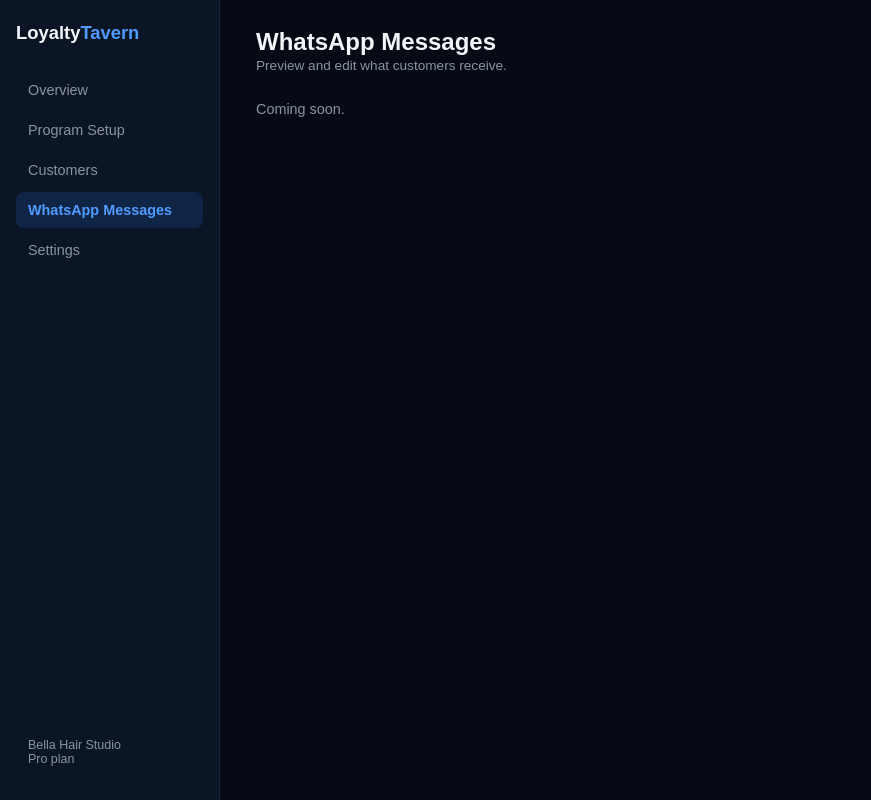
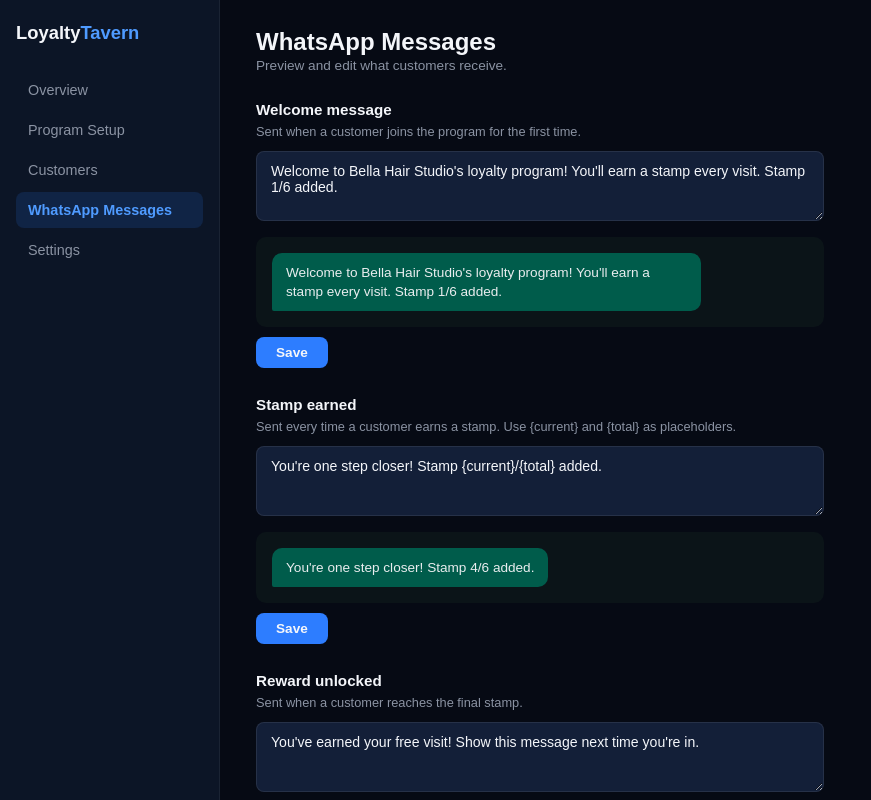
Before and after one commit to mmmlungi/digitaltavern-loyalty, a React (Vite) app: page /messages in a window 1280 px wide. Shown: the top 800 px of the page, without its empty margins (0-871 px from the left). Built offline with nearby package versions, Linux system fonts and the light colour scheme.

Commit message:
Build WhatsApp Messages page with live preview; remove duplicate fields from Program Setup

```diff
--- a/src/pages/Messages/Messages.jsx
+++ b/src/pages/Messages/Messages.jsx
@@ -1,11 +1,42 @@
+import { useState } from 'react';
+
+const TEMPLATES = [
+  { id: 'welcome', label: 'Welcome message', hint: "Sent when a customer joins the program for the first time.", default: "Welcome to Bella Hair Studio's loyalty program! You'll earn a stamp every visit. Stamp 1/6 added.", exampleVars: {} },
+  { id: 'stamp', label: 'Stamp earned', hint: "Sent every time a customer earns a stamp. Use {current} and {total} as placeholders.", default: "You're one step closer! Stamp {current}/{total} added.", exampleVars: { current: '4', total: '6' } },
+  { id: 'reward', label: 'Reward unlocked', hint: "Sent when a customer reaches the final stamp.", default: "You've earned your free visit! Show this message next time you're in.", exampleVars: {} },
+  { id: 'reminder', label: 'Reminder (close to reward)', hint: "Optional nudge sent to customers who are 1 stamp away but haven't visited in a while.", default: "You're just {remaining} stamp away from your free visit! We'd love to see you again soon.", exampleVars: { remaining: '1' } },
+];
+
+function renderPreview(text, vars) {
+  let result = text;
+  Object.entries(vars).forEach(([key, value]) => {
+    result = result.replaceAll(`{`+key+`}`, value);
+  });
+  return result;
+}
+
 export default function Messages() {
+  const [values, setValues] = useState(Object.fromEntries(TEMPLATES.map((t) => [t.id, t.default])));
+  const [savedId, setSavedId] = useState(null);
+  const handleChange = (id, text) => { setValues((prev) => ({ ...prev, [id]: text })); };
+  const handleSave = (id) => { setSavedId(id); setTimeout(() => setSavedId(null), 2500); };
+
   return (
     <main className="main">
       <h1 className="main__title">WhatsApp Messages</h1>
       <p className="main__subtitle">Preview and edit what customers receive.</p>
-      <p style={{ color: 'var(--silver-500)', fontSize: '0.9rem' }}>
-        Coming soon.
-      </p>
+      {TEMPLATES.map((template) => (
+        <div className="form-section" key={template.id}>
+          <div className="form-section__label">{template.label}</div>
+          <p className="form-section__hint">{template.hint}</p>
+          <textarea className="form-textarea" value={values[template.id]} onChange={(e) => handleChange(template.id, e.target.value)} />
+          <div className="wa-preview">
+            <div className="wa-preview__bubble">{renderPreview(values[template.id], template.exampleVars)}</div>
+          </div>
+          <button className="save-button save-button--small" onClick={() => handleSave(template.id)}>Save</button>
+          {savedId === template.id && <span className="save-confirmation save-confirmation--inline">Saved</span>}
+        </div>
+      ))}
     </main>
   );
 }
--- a/src/pages/ProgramSetup/ProgramSetup.jsx
+++ b/src/pages/ProgramSetup/ProgramSetup.jsx
@@ -1,27 +1,13 @@
 import { useState } from 'react';
 
 const RULE_OPTIONS = [
-  {
-    id: 'every_6th',
-    title: 'Every 6th visit free',
-    description: 'Customers earn a stamp per visit. Reward unlocks on the 6th.',
-  },
-  {
-    id: 'every_11th',
-    title: 'Every 11th visit free',
-    description: 'Customers earn a stamp per visit. Reward unlocks on the 11th.',
-  },
+  { id: 'every_6th', title: 'Every 6th visit free', description: 'Customers earn a stamp per visit. Reward unlocks on the 6th.' },
+  { id: 'every_11th', title: 'Every 11th visit free', description: 'Customers earn a stamp per visit. Reward unlocks on the 11th.' },
 ];
 
 export default function ProgramSetup() {
   const [rule, setRule] = useState('every_6th');
   const [rewardDescription, setRewardDescription] = useState('');
-  const [stampMessage, setStampMessage] = useState(
-    "You're one step closer! Stamp {current}/{total} added."
-  );
-  const [rewardMessage, setRewardMessage] = useState(
-    "You've earned your free visit! Show this message next time you're in."
-  );
   const [saved, setSaved] = useState(false);
 
   const handleSave = () => {
@@ -38,17 +24,8 @@ export default function ProgramSetup() {
         <div className="form-section__label">Reward rule</div>
         <div className="rule-options">
           {RULE_OPTIONS.map((option) => (
-            <label
-              key={option.id}
-              className={'rule-option' + (rule === option.id ? ' rule-option--selected' : '')}
-            >
-              <input
-                type="radio"
-                name="rule"
-                value={option.id}
-                checked={rule === option.id}
-                onChange={() => setRule(option.id)}
-              />
+            <label key={option.id} className={'rule-option' + (rule === option.id ? ' rule-option--selected' : '')}>
+              <input type="radio" name="rule" value={option.id} checked={rule === option.id} onChange={() => setRule(option.id)} />
               <span className="rule-option__text">
                 <strong>{option.title}</strong>
                 <span>{option.description}</span>
@@ -60,43 +37,13 @@ export default function ProgramSetup() {
 
       <div className="form-section">
         <div className="form-section__label">What's the reward?</div>
-        <p className="form-section__hint">
-          e.g. "Free haircut" or "R100 off your next visit" - shown to customers on WhatsApp.
-        </p>
-        <input
-          type="text"
-          className="form-input"
-          placeholder="Free haircut"
-          value={rewardDescription}
-          onChange={(e) => setRewardDescription(e.target.value)}
-        />
+        <p className="form-section__hint">e.g. "Free haircut" or "R100 off your next visit" - shown to customers on WhatsApp.</p>
+        <input type="text" className="form-input" placeholder="Free haircut" value={rewardDescription} onChange={(e) => setRewardDescription(e.target.value)} />
       </div>
 
-      <div className="form-section">
-        <div className="form-section__label">Stamp message</div>
-        <p className="form-section__hint">
-          Sent every time a customer earns a stamp. Use {'{current}'} and {'{total}'} as placeholders.
-        </p>
-        <textarea
-          className="form-textarea"
-          value={stampMessage}
-          onChange={(e) => setStampMessage(e.target.value)}
-        />
-      </div>
+      <p className="form-section__hint">Want to customize the messages customers receive? Head to WhatsApp Messages.</p>
 
-      <div className="form-section">
-        <div className="form-section__label">Reward unlocked message</div>
-        <p className="form-section__hint">Sent when a customer reaches the final stamp.</p>
-        <textarea
-          className="form-textarea"
-          value={rewardMessage}
-          onChange={(e) => setRewardMessage(e.target.value)}
-        />
-      </div>
-
-      <button className="save-button" onClick={handleSave}>
-        Save program
-      </button>
+      <button className="save-button" onClick={handleSave}>Save program</button>
       {saved && <div className="save-confirmation">Saved</div>}
     </main>
   );
--- a/src/styles/theme.css
+++ b/src/styles/theme.css
@@ -175,3 +175,64 @@ body {
   font-size: 0.82rem;
   color: var(--green);
 }
+.save-confirmation--inline {
+  margin-top: 0;
+  margin-left: 12px;
+  display: inline-block;
+}
+
+.save-button--small {
+  padding: 8px 20px;
+  font-size: 0.85rem;
+  margin-top: 10px;
+}
+
+.wa-preview {
+  margin-top: 12px;
+  background: #0b1418;
+  border-radius: 10px;
+  padding: 16px;
+  display: flex;
+  justify-content: flex-start;
+}
+.wa-preview__bubble {
+  background: #005c4b;
+  color: #e9edef;
+  font-size: 0.85rem;
+  line-height: 1.4;
+  padding: 10px 14px;
+  border-radius: 10px 10px 10px 2px;
+  max-width: 80%;
+  white-space: pre-wrap;
+}
+
+.save-confirmation--inline {
+  margin-top: 0;
+  margin-left: 12px;
+  display: inline-block;
+}
+
+.save-button--small {
+  padding: 8px 20px;
+  font-size: 0.85rem;
+  margin-top: 10px;
+}
+
+.wa-preview {
+  margin-top: 12px;
+  background: #0b1418;
+  border-radius: 10px;
+  padding: 16px;
+  display: flex;
+  justify-content: flex-start;
+}
+.wa-preview__bubble {
+  background: #005c4b;
+  color: #e9edef;
+  font-size: 0.85rem;
+  line-height: 1.4;
+  padding: 10px 14px;
+  border-radius: 10px 10px 10px 2px;
+  max-width: 80%;
+  white-space: pre-wrap;
+}
```
